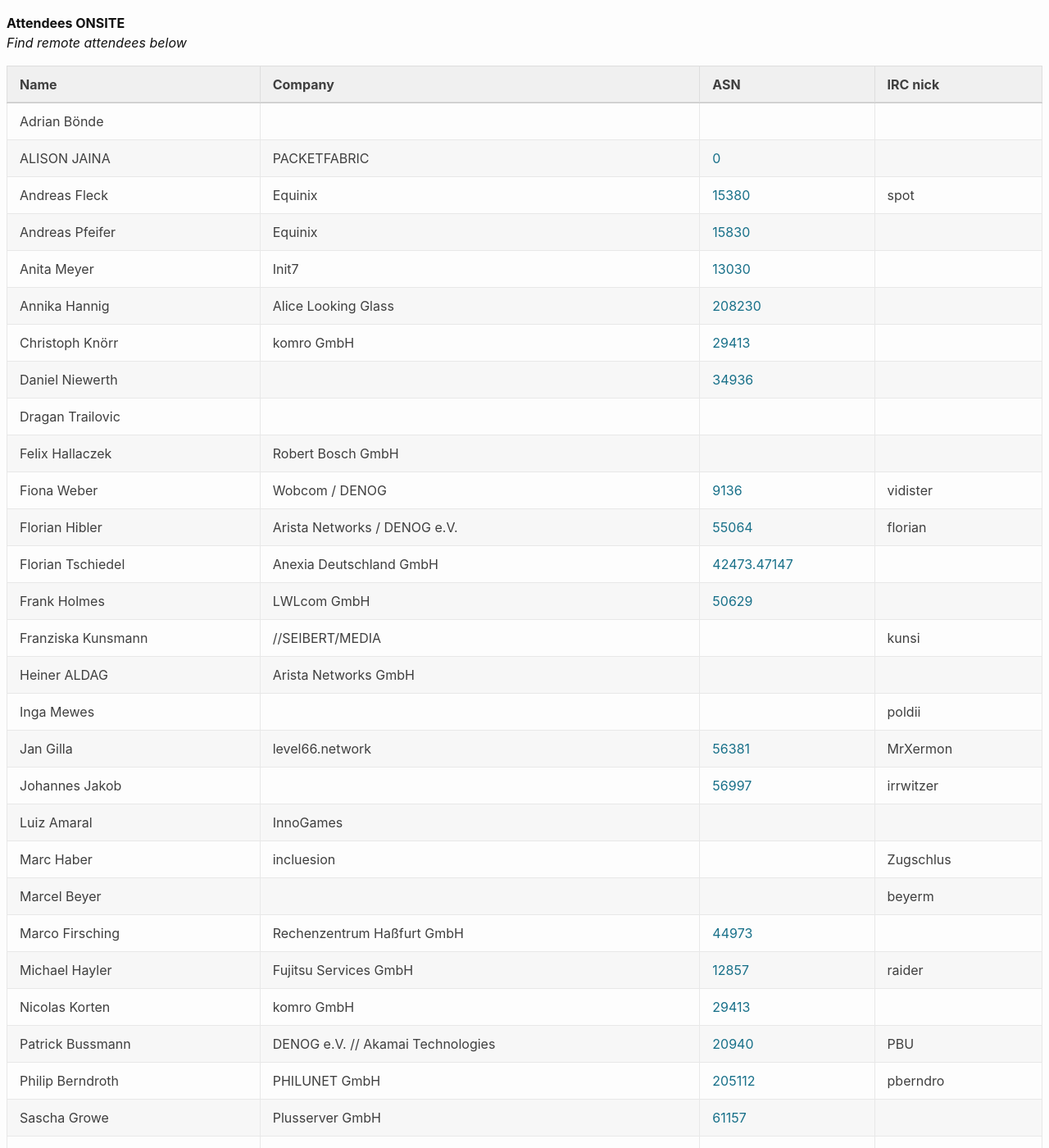
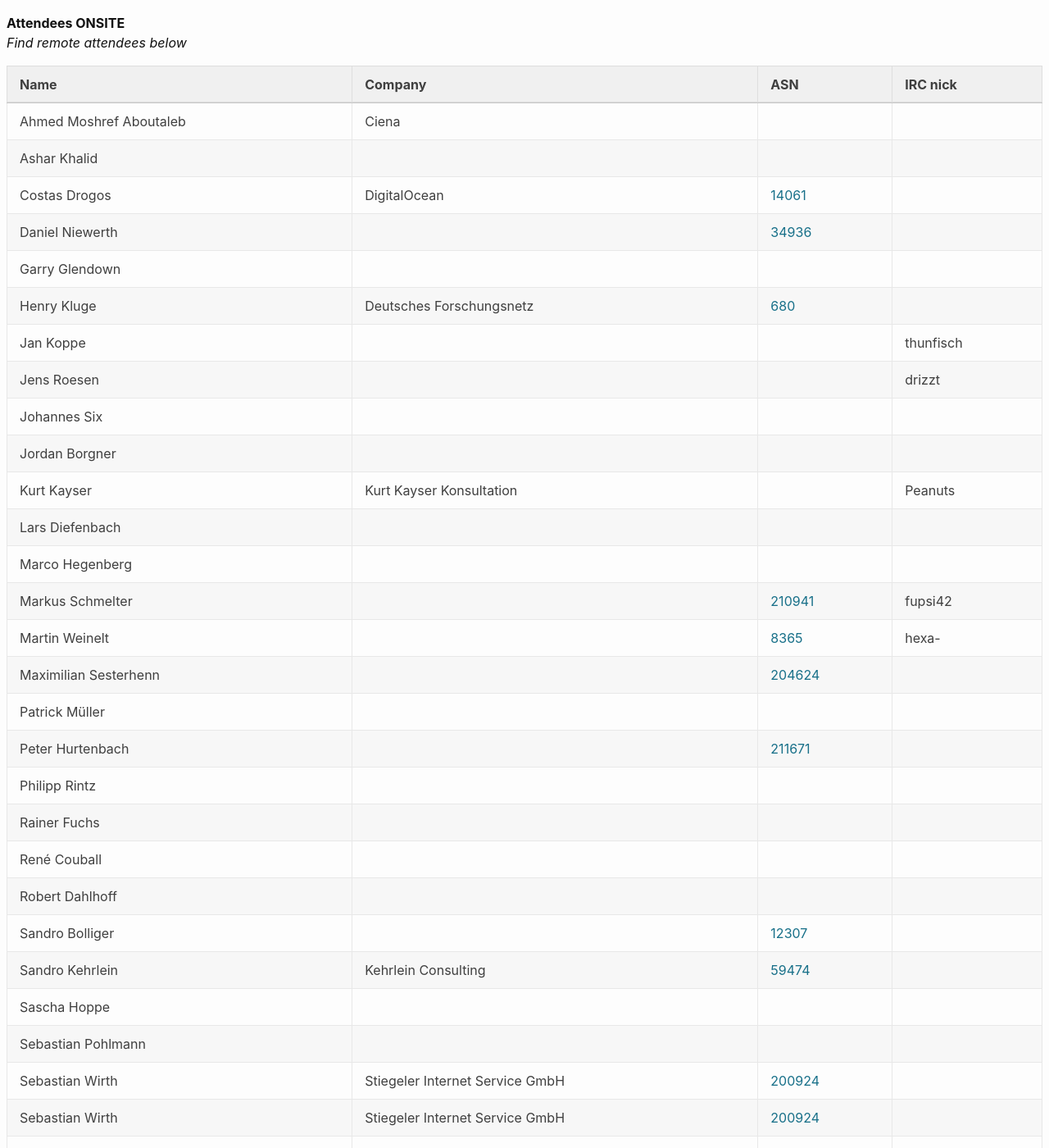
Before and after one commit to denog/pretix-attendeelist, a Jekyll site: the page built from denog14/index.md, in a window 1280 px wide and 1400 px high. Shown: the whole window at 82% size. Built offline with Jekyll 4.4.1, drawn with Linux system fonts in a browser that asks for light colours; some of the changed text lies outside the part shown.

Commit message:
Latest data: Wed Aug 17 08:40:33 UTC 2022

```diff
--- a/_data/attendees_denog14_onsite.json
+++ b/_data/attendees_denog14_onsite.json
@@ -1,45 +1,21 @@
 [
   {
-    "name": "Adrian Bönde",
+    "name": "Ahmed Moshref Aboutaleb",
+    "company": "Ciena",
+    "irc": null,
+    "asn": null
+  },
+  {
+    "name": "Ashar Khalid",
     "company": null,
     "irc": null,
     "asn": null
   },
   {
-    "name": "ALISON JAINA",
-    "company": "PACKETFABRIC",
+    "name": "Costas Drogos",
+    "company": "DigitalOcean",
     "irc": null,
-    "asn": "0"
-  },
-  {
-    "name": "Andreas Fleck",
-    "company": "Equinix",
-    "irc": "spot",
-    "asn": "15380"
-  },
-  {
-    "name": "Andreas Pfeifer",
-    "company": "Equinix",
-    "irc": null,
-    "asn": "15830"
-  },
-  {
-    "name": "Anita Meyer",
-    "company": "Init7",
-    "irc": null,
-    "asn": "13030"
-  },
-  {
-    "name": "Annika Hannig",
-    "company": "Alice Looking Glass",
-    "irc": null,
-    "asn": "208230"
-  },
-  {
-    "name": "Christoph Knörr",
-    "company": "komro GmbH",
-    "irc": null,
-    "asn": "29413"
+    "asn": "14061"
   },
   {
     "name": "Daniel Niewerth",
@@ -48,183 +24,153 @@
     "asn": "34936"
   },
   {
-    "name": "Dragan Trailovic",
+    "name": "Garry Glendown",
     "company": null,
     "irc": null,
     "asn": null
   },
   {
-    "name": "Felix Hallaczek",
-    "company": "Robert Bosch GmbH",
+    "name": "Henry Kluge",
+    "company": "Deutsches Forschungsnetz",
+    "irc": null,
+    "asn": "680"
+  },
+  {
+    "name": "Jan Koppe",
+    "company": null,
+    "irc": "thunfisch",
+    "asn": null
+  },
+  {
+    "name": "Jens Roesen",
+    "company": null,
+    "irc": "drizzt",
+    "asn": null
+  },
+  {
+    "name": "Johannes Six",
+    "company": null,
     "irc": null,
     "asn": null
   },
   {
-    "name": "Fiona Weber",
-    "company": "Wobcom / DENOG",
-    "irc": "vidister",
-    "asn": "9136"
-  },
-  {
-    "name": "Florian Hibler",
-    "company": "Arista Networks / DENOG e.V.",
-    "irc": "florian",
-    "asn": "55064"
-  },
-  {
-    "name": "Florian Tschiedel",
-    "company": "Anexia Deutschland GmbH",
-    "irc": null,
-    "asn": "42473.47147"
-  },
-  {
-    "name": "Frank Holmes",
-    "company": "LWLcom GmbH",
-    "irc": null,
-    "asn": "50629"
-  },
-  {
-    "name": "Franziska Kunsmann",
-    "company": "//SEIBERT/MEDIA",
-    "irc": "kunsi",
-    "asn": null
-  },
-  {
-    "name": "Heiner ALDAG",
-    "company": "Arista Networks GmbH",
+    "name": "Jordan Borgner",
+    "company": null,
     "irc": null,
     "asn": null
   },
   {
-    "name": "Inga Mewes",
-    "company": null,
-    "irc": "poldii",
+    "name": "Kurt Kayser",
+    "company": "Kurt Kayser Konsultation",
+    "irc": "Peanuts",
     "asn": null
   },
   {
-    "name": "Jan Gilla",
-    "company": "level66.network",
-    "irc": "MrXermon",
-    "asn": "56381"
-  },
-  {
-    "name": "Johannes Jakob",
+    "name": "Lars Diefenbach",
     "company": null,
-    "irc": "irrwitzer",
-    "asn": "56997"
-  },
-  {
-    "name": "Luiz Amaral",
-    "company": "InnoGames",
     "irc": null,
     "asn": null
   },
   {
-    "name": "Marcel Beyer",
+    "name": "Marco Hegenberg",
     "company": null,
-    "irc": "beyerm",
+    "irc": null,
     "asn": null
   },
   {
-    "name": "Marc Haber",
-    "company": "incluesion",
-    "irc": "Zugschlus",
+    "name": "Markus Schmelter",
+    "company": null,
+    "irc": "fupsi42",
+    "asn": "210941"
+  },
+  {
+    "name": "Martin Weinelt",
+    "company": null,
+    "irc": "hexa-",
+    "asn": "8365"
+  },
+  {
+    "name": "Maximilian Sesterhenn",
+    "company": null,
+    "irc": null,
+    "asn": "204624"
+  },
+  {
+    "name": "Patrick Müller",
+    "company": null,
+    "irc": null,
     "asn": null
   },
   {
-    "name": "Marco Firsching",
-    "company": "Rechenzentrum Haßfurt GmbH",
+    "name": "Peter Hurtenbach",
+    "company": null,
     "irc": null,
-    "asn": "44973"
+    "asn": "211671"
   },
   {
-    "name": "Michael Hayler",
-    "company": "Fujitsu Services GmbH",
-    "irc": "raider",
-    "asn": "12857"
-  },
-  {
-    "name": "Nicolas Korten",
-    "company": "komro GmbH",
+    "name": "Philipp Rintz",
+    "company": null,
     "irc": null,
-    "asn": "29413"
-  },
-  {
-    "name": "Patrick Bussmann",
-    "company": "DENOG e.V. // Akamai Technologies",
-    "irc": "PBU",
-    "asn": "20940"
-  },
-  {
-    "name": "Philip Berndroth",
-    "company": "PHILUNET GmbH",
-    "irc": "pberndro",
-    "asn": "205112"
-  },
-  {
-    "name": "Sascha Growe",
-    "company": "Plusserver GmbH",
-    "irc": null,
-    "asn": "61157"
-  },
-  {
-    "name": "Sascha Lenz",
-    "company": "s-lz.net",
-    "irc": "master",
-    "asn": "29317"
-  },
-  {
-    "name": "Sebastian Becker",
-    "company": "Deutsche Telekom AG / DENOG",
-    "irc": "_sb_",
-    "asn": "3320"
-  },
-  {
-    "name": "Sebastian Kulich",
-    "company": "FU Berlin / ENDA",
-    "irc": "skblnx",
     "asn": null
   },
   {
-    "name": "Sebastian Spies",
-    "company": "nextPacket",
+    "name": "Rainer Fuchs",
+    "company": null,
     "irc": null,
-    "asn": "15701"
-  },
-  {
-    "name": "Simon Frerichs",
-    "company": "LWLcom GmbH",
-    "irc": "morpheus",
-    "asn": "50629"
-  },
-  {
-    "name": "Stefan Klören",
-    "company": "Kühne & Nagel AG",
-    "irc": null,
-    "asn": "211656"
-  },
-  {
-    "name": "Thomas Jessen",
-    "company": "EXA Infrastructure",
-    "irc": "Toshima",
     "asn": null
   },
   {
-    "name": "Thomas King",
-    "company": "DE-CIX",
-    "irc": "t-k-s",
-    "asn": "6695"
-  },
-  {
-    "name": "Tim Kleefass",
-    "company": "OneFiber Interconnect Germany GmbH",
-    "irc": "TimKleefass",
+    "name": "René Couball",
+    "company": null,
+    "irc": null,
     "asn": null
   },
   {
-    "name": "Tobias Gruber",
-    "company": "LWLcom",
-    "irc": "toebs",
-    "asn": "50629"
+    "name": "Robert Dahlhoff",
+    "company": null,
+    "irc": null,
+    "asn": null
+  },
+  {
+    "name": "Sandro Bolliger",
+    "company": null,
+    "irc": null,
+    "asn": "12307"
+  },
+  {
+    "name": "Sandro Kehrlein",
+    "company": "Kehrlein Consulting",
+    "irc": null,
+    "asn": "59474"
+  },
+  {
+    "name": "Sascha Hoppe",
+    "company": null,
+    "irc": null,
+    "asn": null
+  },
+  {
+    "name": "Sebastian Pohlmann",
+    "company": null,
+    "irc": null,
+    "asn": null
+  },
+  {
+    "name": "Sebastian Wirth",
+    "company": "Stiegeler Internet Service GmbH",
+    "irc": null,
+    "asn": "200924"
+  },
+  {
+    "name": "Sebastian Wirth",
+    "company": "Stiegeler Internet Service GmbH",
+    "irc": null,
+    "asn": "200924"
+  },
+  {
+    "name": "Timo Stamm",
+    "company": null,
+    "irc": null,
+    "asn": null
   }
 ]
```
